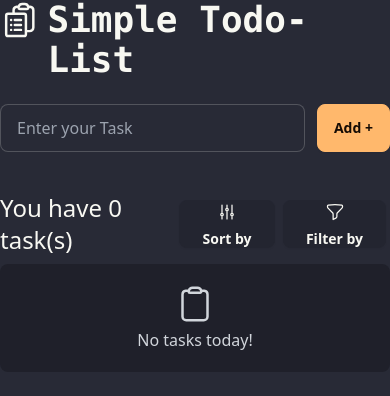
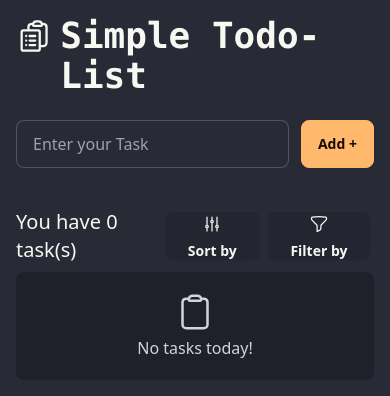
Before and after one commit to MarkMallari16/Simple-Todo-List-React, a React (Vite) app: page / in a window 390 px wide. Shown: the top 396 px of the page. Built offline with nearby package versions, Linux system fonts and the light colour scheme.

Commit message:
fix some ui

```diff
--- a/src/App.jsx
+++ b/src/App.jsx
@@ -86,11 +86,13 @@ function App() {
 
     setInputValue('');
     setErrorMessage('');
+    setFilter('all');
   }
   //This will handle key when user press 'Enter'
   const handleEnterKey = (e) => {
     if (e.key === 'Enter') {
       handleAddTask();
+      setFilter('all');
     }
   }
   //This will handle edit task
@@ -137,7 +139,7 @@ function App() {
 
   return (
     <>
-      <div className='w-full mx-auto max-w-7xl'>
+      <div className='w-full mx-auto max-w-7xl p-4'>
         <div className='flex  justify-center gap-2 '>
           <svg xmlns="http://www.w3.org/2000/svg" fill="none" viewBox="0 0 24 24" strokeWidth={1.5} stroke="currentColor" className="size-10">
             <path strokeLinecap="round" strokeLinejoin="round" d="M9 12h3.75M9 15h3.75M9 18h3.75m3 .75H18a2.25 2.25 0 0 0 2.25-2.25V6.108c0-1.135-.845-2.098-1.976-2.192a48.424 48.424 0 0 0-1.123-.08m-5.801 0c-.065.21-.1.433-.1.664 0 .414.336.75.75.75h4.5a.75.75 0 0 0 .75-.75 2.25 2.25 0 0 0-.1-.664m-5.8 0A2.251 2.251 0 0 1 13.5 2.25H15c1.012 0 1.867.668 2.15 1.586m-5.8 0c-.376.023-.75.05-1.124.08C9.095 4.01 8.25 4.973 8.25 6.108V8.25m0 0H4.875c-.621 0-1.125.504-1.125 1.125v11.25c0 .621.504 1.125 1.125 1.125h9.75c.621 0 1.125-.504 1.125-1.125V9.375c0-.621-.504-1.125-1.125-1.125H8.25ZM6.75 12h.008v.008H6.75V12Zm0 3h.008v.008H6.75V15Zm0 3h.008v.008H6.75V18Z" />
@@ -164,7 +166,7 @@ function App() {
         </div>
 
         <div className='flex items-center justify-between  mt-10 font-medium'>
-          <div className='text-2xl'>
+          <div className='text-xl lg:text-2xl'>
             <span >You have {numberOfTask} task(s)</span>
           </div>
           <div className='flex'>
@@ -184,7 +186,7 @@ function App() {
             </div>
             <div>
               <div className="dropdown  dropdown-hover">
-                <div tabIndex={0} role='button' className="m-1 btn">
+                <div role='button' className="m-1 btn">
                   <svg xmlns="http://www.w3.org/2000/svg" fill="none" viewBox="0 0 24 24" strokeWidth={1.5} stroke="currentColor" className="size-5">
                     <path strokeLinecap="round" strokeLinejoin="round" d="M12 3c2.755 0 5.455.232 8.083.678.533.09.917.556.917 1.096v1.044a2.25 2.25 0 0 1-.659 1.591l-5.432 5.432a2.25 2.25 0 0 0-.659 1.591v2.927a2.25 2.25 0 0 1-1.244 2.013L9.75 21v-6.568a2.25 2.25 0 0 0-.659-1.591L3.659 7.409A2.25 2.25 0 0 1 3 5.818V4.774c0-.54.384-1.006.917-1.096A48.32 48.32 0 0 1 12 3Z" />
                   </svg>
```
